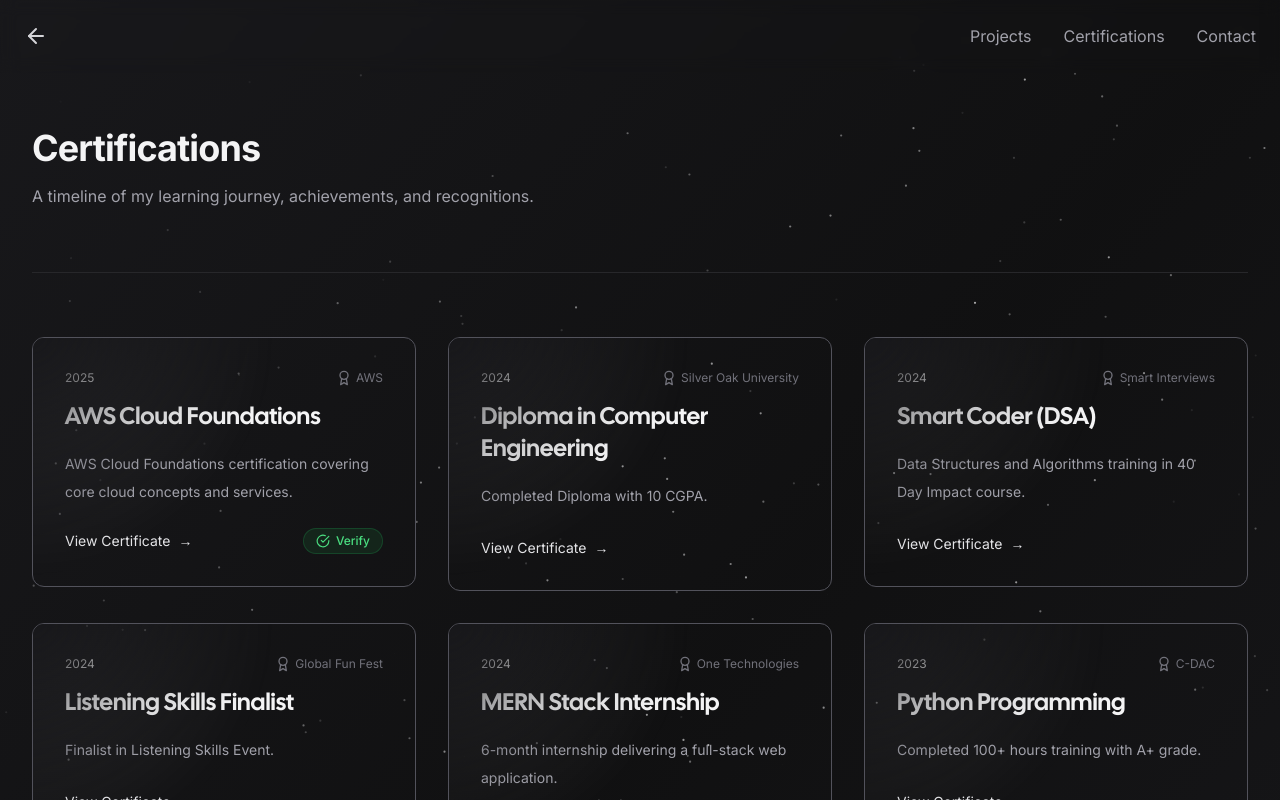
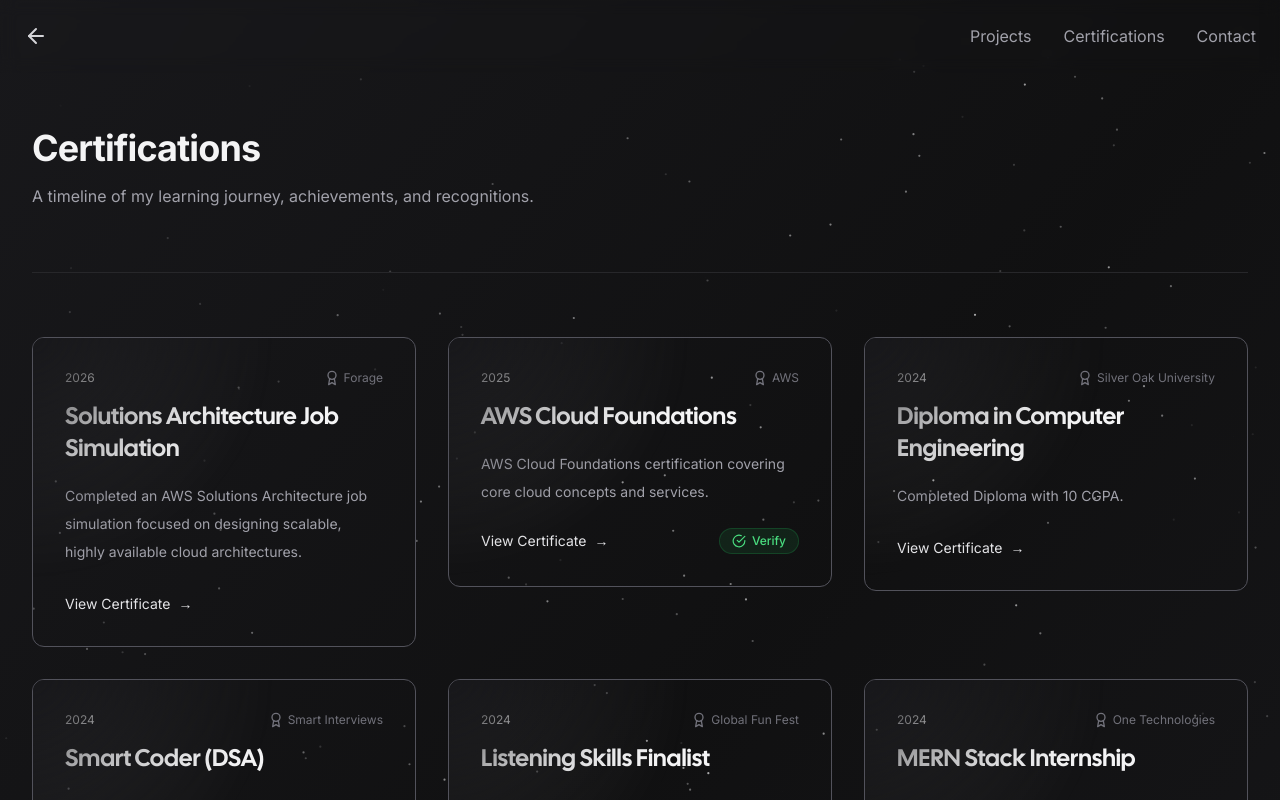
Before and after one commit to akshhthakkar/akshhthakkar.github.io, a Next.js app: page /certifications in a window 1280 px wide. Shown: the top 800 px of the page. Built offline with nearby package versions, Linux system fonts and the light colour scheme; no server answers; what tailwindcss-debug-screens would draw is missing.

Commit message:
New certificate

```diff
--- a/app/certifications/page.tsx
+++ b/app/certifications/page.tsx
@@ -17,6 +17,14 @@ const certifications: {
   date: string;
   verifyUrl?: string;
 }[] = [
+  {
+    title: "Solutions Architecture Job Simulation",
+    issuer: "Forage",
+    description:
+      "Completed an AWS Solutions Architecture job simulation focused on designing scalable, highly available cloud architectures.",
+    link: "/images/Solutions Architecture Job Simulation.pdf",
+    date: "2026",
+  },
   {
     title: "AWS Cloud Foundations",
     issuer: "AWS",
```
Also changed, not shown: 1 other file (tests, documents, lock files or other folders).
